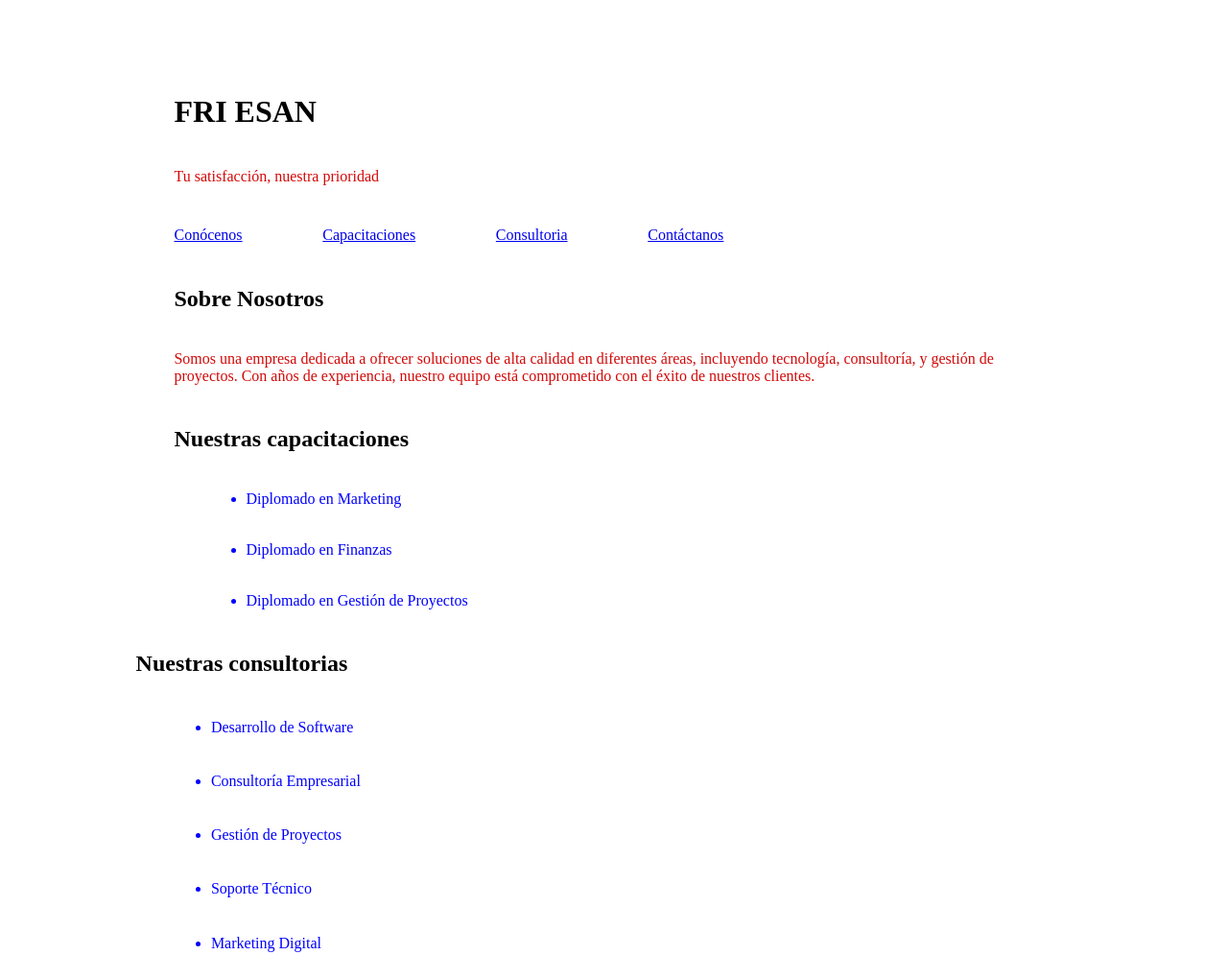
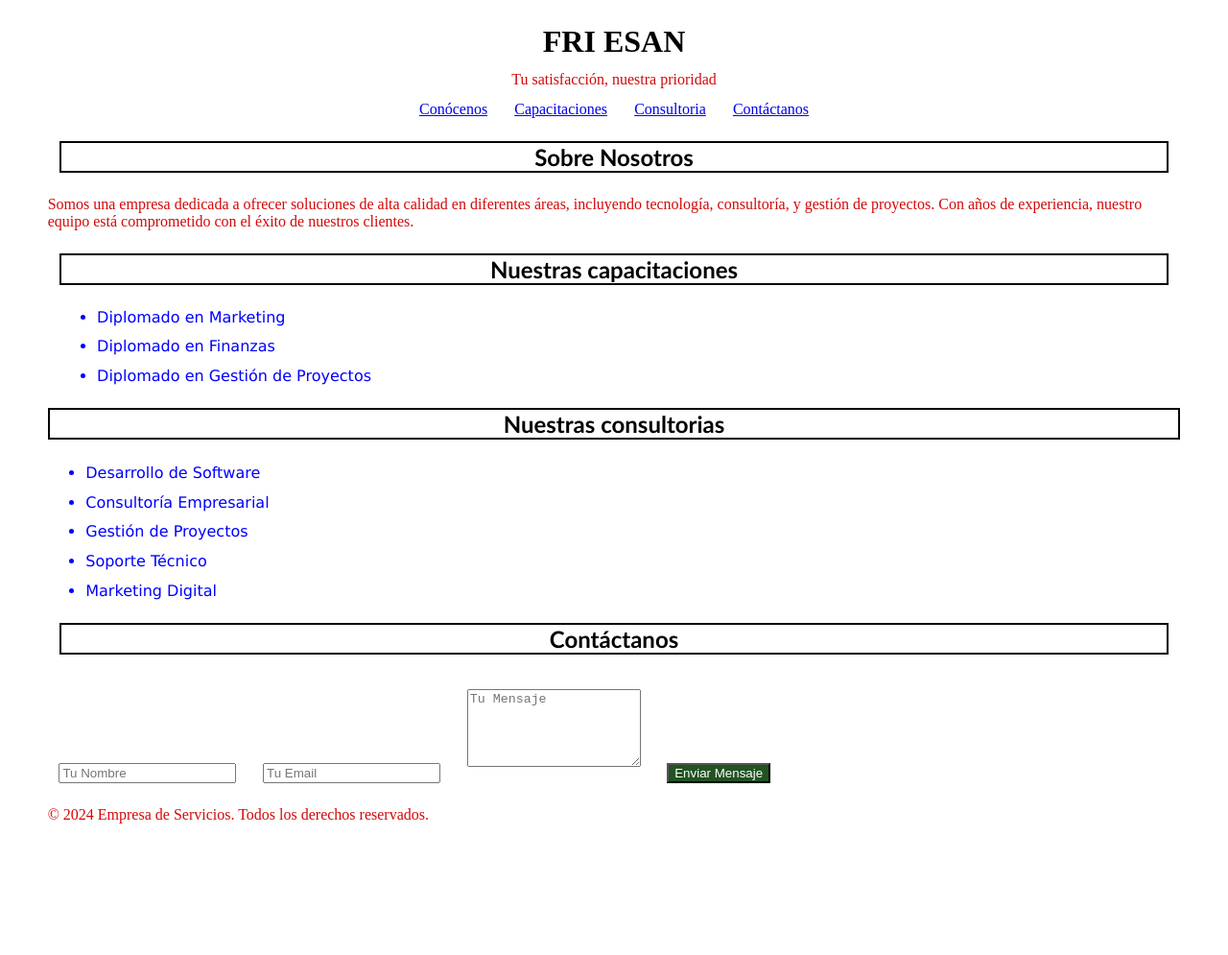
Before and after one commit to Annel-arch/mi_primera_web_CSS, a plain HTML site: page index.html in a window 1280 px wide. Shown: the top 995 px of the page at 96% size. After the commit the page ends 884 px from the top, so only its background shows below. Drawn offline with Linux system fonts and the light colour scheme.

Commit message:
Cambio en h2 y header

```diff
--- a/styles.css
+++ b/styles.css
@@ -2,13 +2,21 @@ p{
     color: rgb(211, 8, 8);
 }
 * {
-    margin: 4%;
+    margin: 1%;
+
+}
+header{
+    text-align: center;
+}
+nav{
+    text-align: center;
 }
 .consultoria {
     font-weight: 200;
 }
 ul{
     color: blue;
+    font-family: 'Lucida Sans', 'Lucida Sans Regular', 'Lucida Grande', 'Lucida Sans Unicode', Geneva, Verdana, sans-serif;
 }
 
 button {
@@ -19,3 +27,10 @@ button:hover {
     color:black;
     background-color: greenyellow;
 }
+h2{
+    font-family: 'Gill Sans', 'Gill Sans MT', Calibri, 'Trebuchet MS', sans-serif;
+    text-align: center;
+    border: 2px solid black;
+    margin: 2%;
+
+}
```
